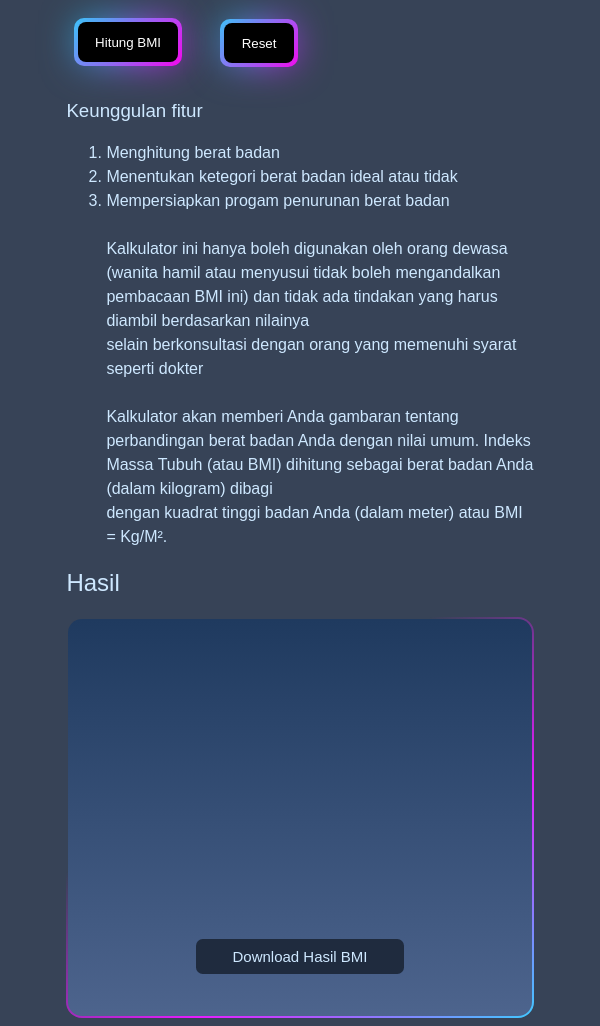
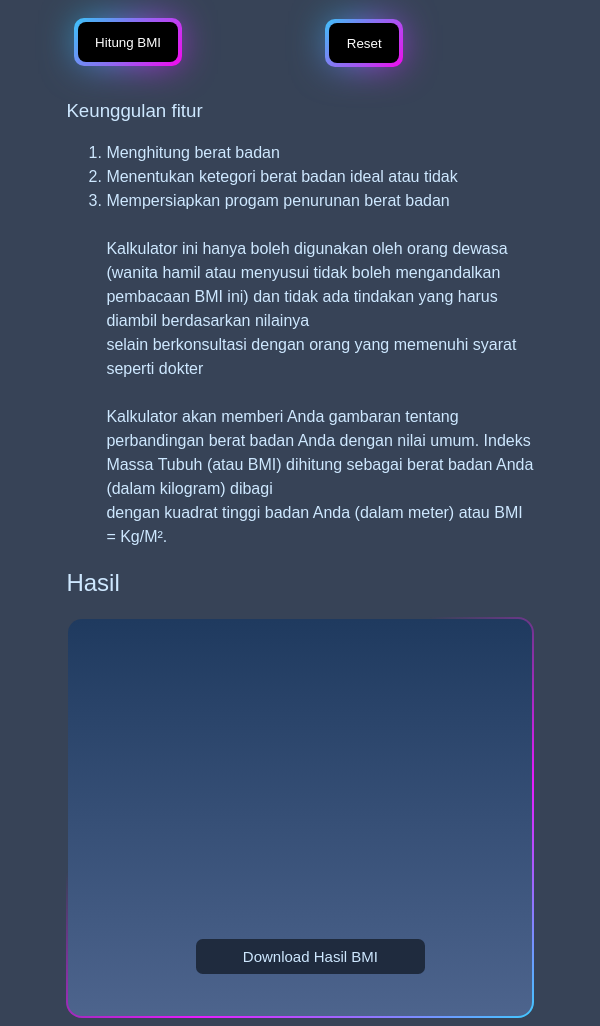
Before and after one commit to Sow2clays/miniproject, a plain HTML site: page index.html in a window 600 px wide. Shown: the part 678-1704 px from the top of the page. Drawn offline with Linux system fonts and the light colour scheme.

Commit message:
first commit

```diff
--- a/css/style.css
+++ b/css/style.css
@@ -497,7 +497,7 @@ body {
 }
 
 /* Responsive for mobile */
-@media only screen and (min-width: 470px) and (max-width: 600px) {
+@media only screen and (min-width: 300px) and (max-width: 600px) {
   .paragaf1 {
     width: 80%;
   }
@@ -505,7 +505,7 @@ body {
     width: 80%;
   }
   .form-container .form-group input {
-    width: 90%;
+    width: 80%;
   }
 
 /* for submit */
@@ -567,7 +567,7 @@ body {
     width: 70px;
     height: 40px;
     background-color: #000;
-    margin-left: 37%;
+    margin-left: 55%;
     margin-top: -39px;
     display: flex;
     align-items: center;
@@ -624,7 +624,7 @@ body {
     --tooltip-width: 90px;
     --gap-between-tooltip-to-button: 18px;
     --button-color: #1f2b3e;
-    width: 50%;
+    width: 55%;
     height: var(--height);
     margin-left: 25%;
     margin-bottom: 10px;
```
